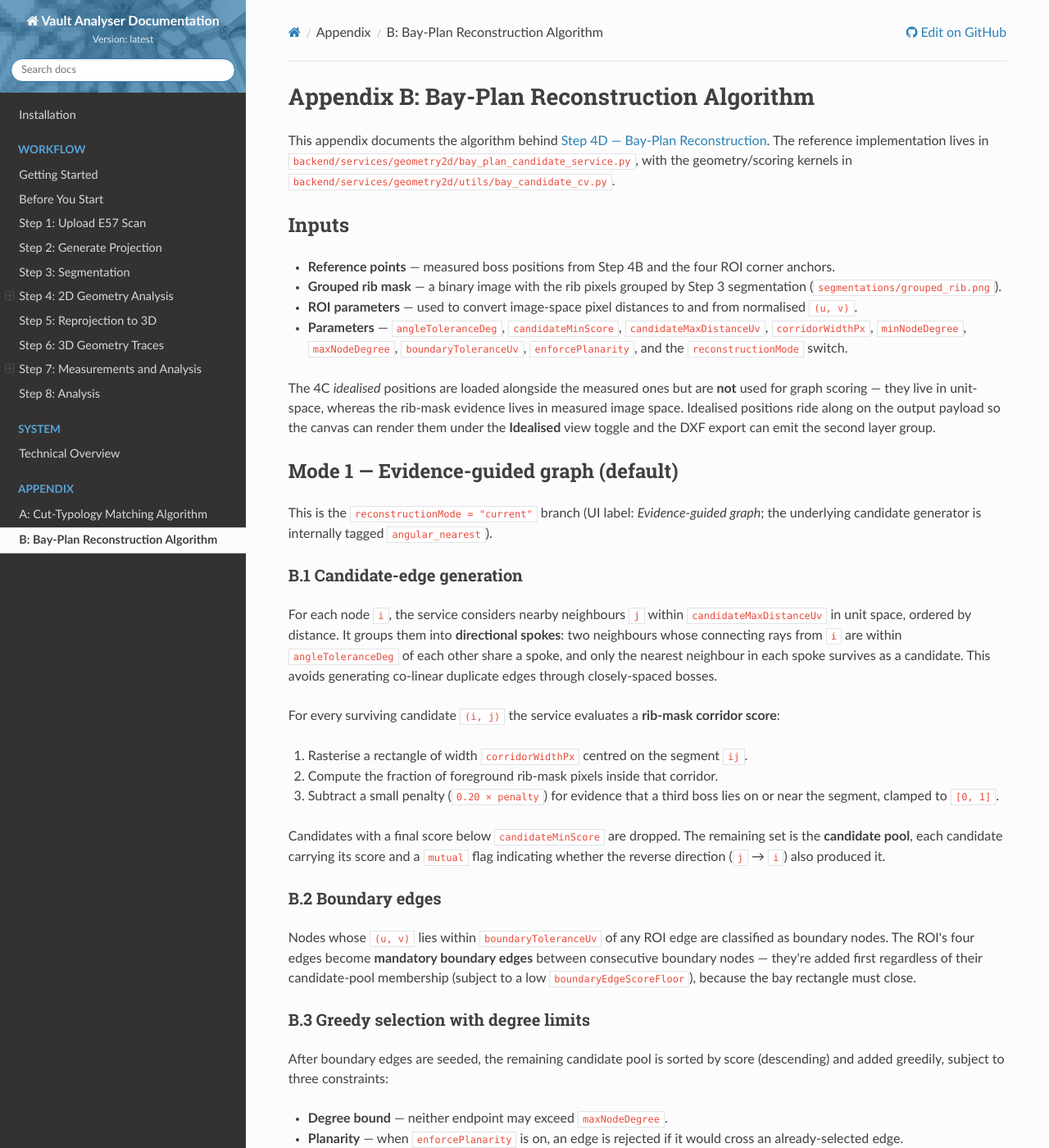
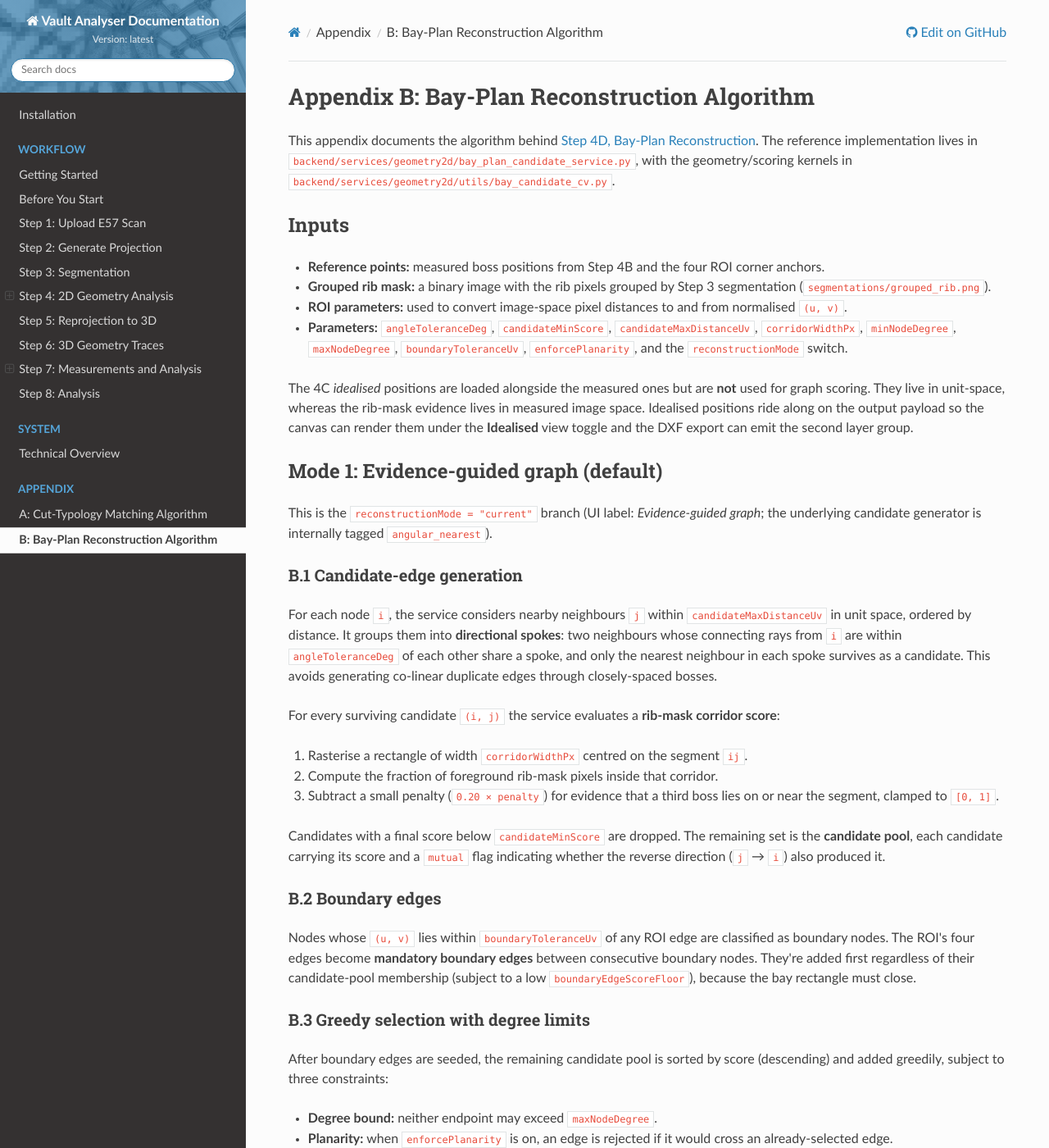
Before and after one commit to DavidJBoardman/ai-vault-dashboard, an MkDocs documentation site: the page built from docs/appendix/bay-plan-algorithm.md, in a window 1280 px wide and 1400 px high. Shown: the whole window at 82% size. Built offline with MkDocs 1.6.1, drawn with Linux system fonts in a browser that asks for light colours; nearby versions of some CDN libraries; some of the changed text lies outside the part shown.

Commit message:
Polish Step-4 docs and update diagram
Copyedit and clarify Step 4 documentation: minor grammar and punctuation fixes, consistent list and heading punctuation (dashes → colons), and clearer wording around measured vs idealised positions and reconstruction modes. Changes span appendix and workflow docs for cut-typology and bay-plan reconstruction, ROI/bay proportion, and reference-points. Also update assets: replace docs/images/step-4/step4c-cut-typology.png and modify zdocs/diagram.excalidraw (reinsert image element, group assignments, and layout/version metadata). No functional code changes.

```diff
--- a/docs/appendix/bay-plan-algorithm.md
+++ b/docs/appendix/bay-plan-algorithm.md
@@ -1,17 +1,17 @@
 # Appendix B: Bay-Plan Reconstruction Algorithm
 
-This appendix documents the algorithm behind [Step 4D — Bay-Plan Reconstruction](../workflow/step-4/bay-plan-reconstruction.md). The reference implementation lives in `backend/services/geometry2d/bay_plan_candidate_service.py`, with the geometry/scoring kernels in `backend/services/geometry2d/utils/bay_candidate_cv.py`.
+This appendix documents the algorithm behind [Step 4D, Bay-Plan Reconstruction](../workflow/step-4/bay-plan-reconstruction.md). The reference implementation lives in `backend/services/geometry2d/bay_plan_candidate_service.py`, with the geometry/scoring kernels in `backend/services/geometry2d/utils/bay_candidate_cv.py`.
 
 ## Inputs
 
-- **Reference points** — measured boss positions from Step 4B and the four ROI corner anchors.
-- **Grouped rib mask** — a binary image with the rib pixels grouped by Step 3 segmentation (`segmentations/grouped_rib.png`).
-- **ROI parameters** — used to convert image-space pixel distances to and from normalised `(u, v)`.
-- **Parameters** — `angleToleranceDeg`, `candidateMinScore`, `candidateMaxDistanceUv`, `corridorWidthPx`, `minNodeDegree`, `maxNodeDegree`, `boundaryToleranceUv`, `enforcePlanarity`, and the `reconstructionMode` switch.
+- **Reference points:** measured boss positions from Step 4B and the four ROI corner anchors.
+- **Grouped rib mask:** a binary image with the rib pixels grouped by Step 3 segmentation (`segmentations/grouped_rib.png`).
+- **ROI parameters:** used to convert image-space pixel distances to and from normalised `(u, v)`.
+- **Parameters:** `angleToleranceDeg`, `candidateMinScore`, `candidateMaxDistanceUv`, `corridorWidthPx`, `minNodeDegree`, `maxNodeDegree`, `boundaryToleranceUv`, `enforcePlanarity`, and the `reconstructionMode` switch.
 
-The 4C *idealised* positions are loaded alongside the measured ones but are **not** used for graph scoring — they live in unit-space, whereas the rib-mask evidence lives in measured image space. Idealised positions ride along on the output payload so the canvas can render them under the **Idealised** view toggle and the DXF export can emit the second layer group.
+The 4C *idealised* positions are loaded alongside the measured ones but are **not** used for graph scoring. They live in unit-space, whereas the rib-mask evidence lives in measured image space. Idealised positions ride along on the output payload so the canvas can render them under the **Idealised** view toggle and the DXF export can emit the second layer group.
 
-## Mode 1 — Evidence-guided graph (default)
+## Mode 1: Evidence-guided graph (default)
 
 This is the `reconstructionMode = "current"` branch (UI label: *Evidence-guided graph*; the underlying candidate generator is internally tagged `angular_nearest`).
 
@@ -29,19 +29,19 @@ Candidates with a final score below `candidateMinScore` are dropped. The remaini
 
 ### B.2 Boundary edges
 
-Nodes whose `(u, v)` lies within `boundaryToleranceUv` of any ROI edge are classified as boundary nodes. The ROI's four edges become **mandatory boundary edges** between consecutive boundary nodes — they're added first regardless of their candidate-pool membership (subject to a low `boundaryEdgeScoreFloor`), because the bay rectangle must close.
+Nodes whose `(u, v)` lies within `boundaryToleranceUv` of any ROI edge are classified as boundary nodes. The ROI's four edges become **mandatory boundary edges** between consecutive boundary nodes. They're added first regardless of their candidate-pool membership (subject to a low `boundaryEdgeScoreFloor`), because the bay rectangle must close.
 
 ### B.3 Greedy selection with degree limits
 
 After boundary edges are seeded, the remaining candidate pool is sorted by score (descending) and added greedily, subject to three constraints:
 
-- **Degree bound** — neither endpoint may exceed `maxNodeDegree`.
-- **Planarity** — when `enforcePlanarity` is on, an edge is rejected if it would cross an already-selected edge.
-- **Mutuality** — controlled by `mutualOnly` (default on): only edges that were generated symmetrically from both endpoints are eligible.
+- **Degree bound:** neither endpoint may exceed `maxNodeDegree`.
+- **Planarity:** when `enforcePlanarity` is on, an edge is rejected if it would cross an already-selected edge.
+- **Mutuality:** controlled by `mutualOnly` (default on); only edges that were generated symmetrically from both endpoints are eligible.
 
 ### B.4 Degree-repair pass
 
-After the greedy pass, any node whose degree is below `minNodeDegree` is repaired by relaxing the constraints one at a time — first the score floor, then mutuality — and adding the best remaining candidate that doesn't violate the degree cap. This guarantees no orphan or single-edge node remains where evidence allows otherwise.
+After the greedy pass, any node whose degree is below `minNodeDegree` is repaired by relaxing the constraints one at a time, first the score floor, then mutuality, and adding the best remaining candidate that doesn't violate the degree cap. This guarantees no orphan or single-edge node remains where evidence allows otherwise.
 
 ### B.5 Scoring the final graph
 
@@ -62,15 +62,15 @@ overallScore = 0.55·E + 0.20·B + 0.15·D + 0.10·M
 
 The weights live in `bay_candidate_cv.py:score_selected_graph` and are intentionally rib-mask-dominated: in practice the rib evidence is what disambiguates valid from invalid reconstructions, while boundary and degree act as sanity checks.
 
-## Mode 2 — Delaunay (topology-only fallback)
+## Mode 2: Delaunay (topology-only fallback)
 
 This is the `reconstructionMode = "delaunay"` branch, intended for scans where rib-mask evidence is too sparse for the evidence-guided pass.
 
 The service builds a constrained Delaunay triangulation over the boss + corner node set. Three optional Steiner constraint families can be toggled in the panel:
 
-- **ROI boundary** (default on) — the four ROI edges.
-- **Cross axes** — the two ROI diagonals.
-- **Half lines** — the four ROI bisectors.
+- **ROI boundary** (default on): the four ROI edges.
+- **Cross axes:** the two ROI diagonals.
+- **Half lines:** the four ROI bisectors.
 
 The triangulation edges become the bay-plan edges. No corridor scoring or greedy selection runs; `overallScore` is reported as `0` and the result is flagged with `fallbackApplied: false, fallbackReason: "Topology-only Delaunay reconstruction"` so the UI can distinguish it from a scored result.
 
@@ -91,7 +91,7 @@ A `manual_override` entry is appended to `optimisationDiagnostics` with a timest
 
 | File | Contents |
 |------|----------|
-| `2d_geometry/bay_plan/bay_plan_result.json` | Full payload — nodes (measured + idealised), edges, candidate pool, score breakdown, params, `ranAt`. |
+| `2d_geometry/bay_plan/bay_plan_result.json` | Full payload: nodes (measured + idealised), edges, candidate pool, score breakdown, params, `ranAt`. |
 | `2d_geometry/bay_plan/bay_plan_state.json` | Last-run summary used to restore UI state on reload. |
 | `2d_geometry/bay_plan/bay_plan_debug.png` | Diagnostic overlay (rib mask, spokes, candidates, selected edges). |
 
```
Also changed, not shown: docs/appendix/cut-typology-algorithm.md (+13 -13 lines), docs/workflow/step-4/bay-plan-reconstruction.md (+12 -12 lines), docs/workflow/step-4/cut-typology-matching.md (+16 -16 lines), docs/workflow/step-4/reference-points.md (+2 -2 lines), docs/workflow/step-4/roi-and-bay-proportion.md (+3 -3 lines), docs/images/step-4/step4c-cut-typology.png.
